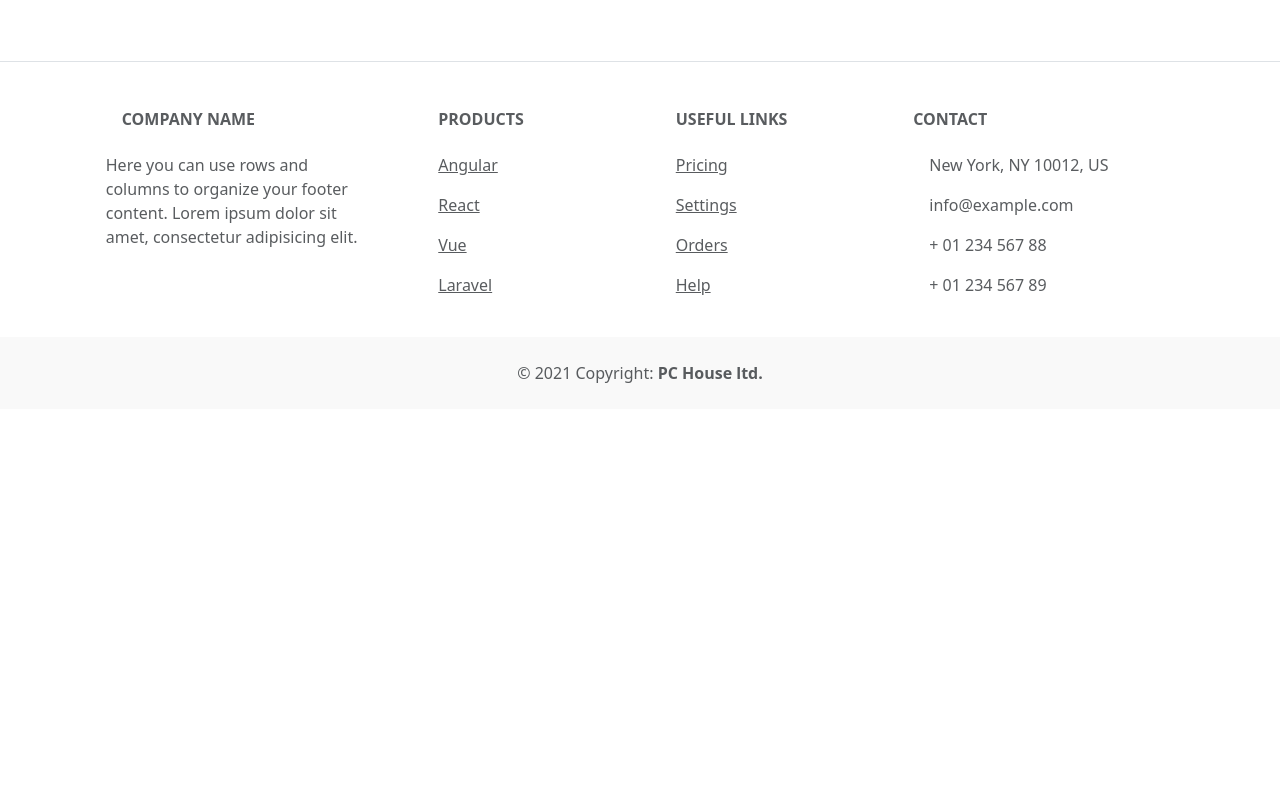
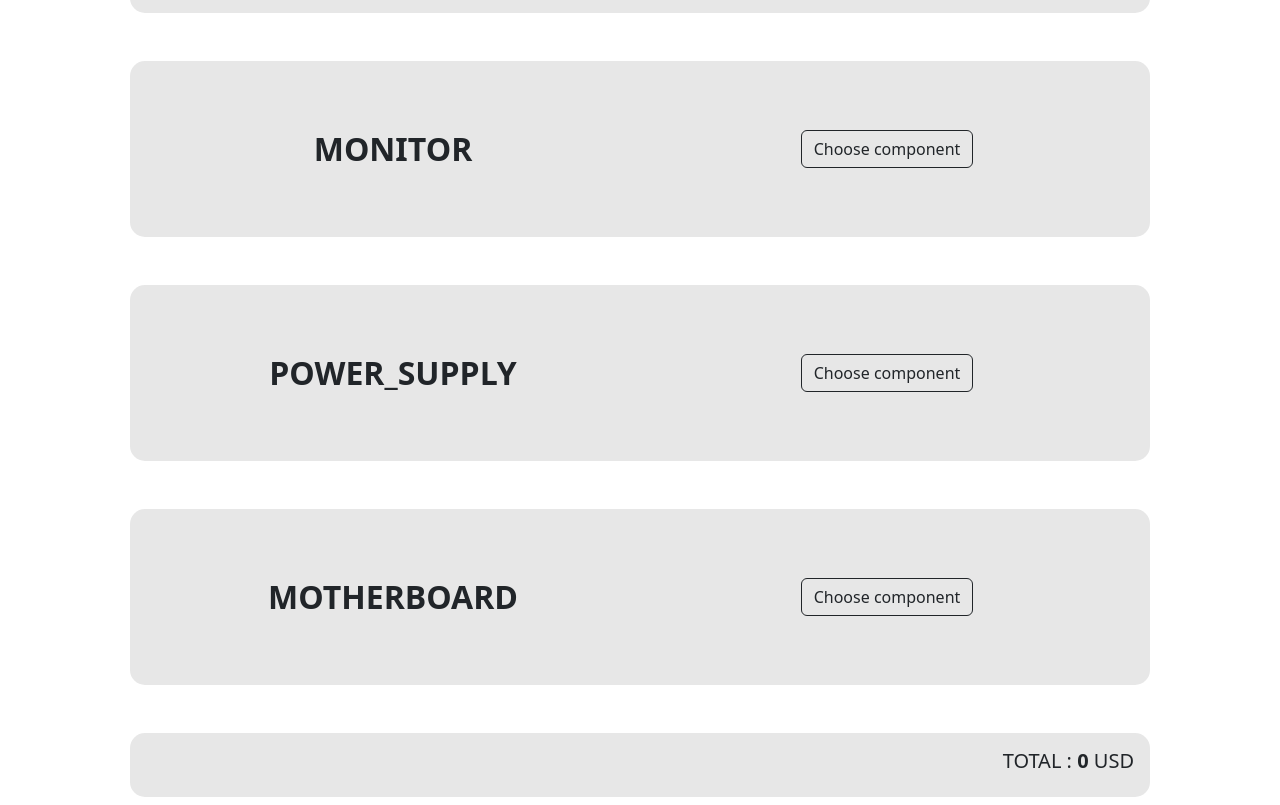
Before and after one commit to ataur39n-sharif/pc-builder, a Next.js app: page /build-pc in a window 1280 px wide. Shown: the part 715-1520 px from the top of the page. Before the commit the page ends 1124 px from the top, so only its background shows below. Built offline with nearby package versions, Linux system fonts and the light colour scheme; no server answers.

Commit message:
pc build page and category page design modify

```diff
--- a/src/pages/build-pc.tsx
+++ b/src/pages/build-pc.tsx
@@ -1,12 +1,27 @@
-import {categoryList, removeFromList} from "@/Redux/features/pcBuildSlice";
-import {Button, Col, Container, Row} from "react-bootstrap";
+import { categoryList, removeFromList } from "@/Redux/features/pcBuildSlice";
+import { Button, Col, Container, Row } from "react-bootstrap";
 import Link from "next/link";
-import {useAppDispatch, useAppSelector} from "@/Redux/hooks";
-import {TProduct} from "@/Redux/features/productsSlice";
+import { useAppDispatch, useAppSelector } from "@/Redux/hooks";
+import { TProduct } from "@/Redux/features/productsSlice";
+import { useEffect, useState } from "react";
 
 export default function BuildPc() {
+    const [total, setTotal] = useState(0)
     const parts = useAppSelector(state => state.pcBuild)
     const dispatch = useAppDispatch()
+
+    useEffect(() => {
+        const list = Object.entries(parts)
+        let tempTotal = 0;
+        for (let i = 0; i < list.length; i++) {
+            const pd = list[i][1]
+            if (pd) {
+                tempTotal += pd?.price as number
+            }
+        }
+        setTotal(tempTotal)
+    }, [parts])
+
     return (
         <Container>
             {
@@ -18,22 +33,26 @@ export default function BuildPc() {
                             {
                                 pd ?
                                     <div className='row m-3 p-3'
-                                         style={{backgroundColor: "#e7e7e7", borderRadius: "15px", maxHeight: "35vh"}}>
+                                        style={{ backgroundColor: "#e7e7e7", borderRadius: "15px", }}>
                                         <div className={'col-sm-12 col-md-4 '}>
                                             <div className={'d-flex justify-content-center align-items-center'}
-                                                 style={{position: "relative"}}>
+                                                style={{ position: "relative" }}>
                                                 <img src={pd.image} alt={pd.name}
-                                                     width={"75%"} style={{maxHeight: '300px'}}/>
+                                                    width={"75%"} style={{ maxHeight: '300px' }} />
                                             </div>
                                         </div>
-                                        <div className={'col-sm-12 col-md-4 text-center'}>
-                                            {pd.category}
+                                        <div className={'col-sm-12 col-md-4 '}>
+                                            <p> <strong>name:</strong>  {pd.name}</p>
+                                            <p className="p-2 bg-dark text-light text-center" style={{fontSize:"1.4em",borderRadius:"25px"}}> <strong>category</strong> : {pd.category.toUpperCase()}</p>
+                                            <p> <strong>price:</strong>  {pd.price} USD</p>
+                                            <p> <strong> status:</strong> {pd.status}</p>
+                                            <p> <strong> rating: </strong>{pd.rating}</p>
                                         </div>
                                         <div
                                             className={'col-sm-12 col-md-4 text-center d-flex justify-content-center align-items-center'}>
                                             <Row>
                                                 <Col md={12}
-                                                     className={'p-2 '}>
+                                                    className={'p-2 '}>
                                                     <Button
                                                         variant={"outline-dark"}
                                                         onClick={() => dispatch(removeFromList(pd))}
@@ -55,29 +74,31 @@ export default function BuildPc() {
                                         </div>
                                     </div>
                                     :
-                                    <div className='row m-5'
-                                         style={{backgroundColor: "#e7e7e7", borderRadius: "15px", maxHeight: "35vh"}}>
+                                    <div className='row m-5 p-3 text-center'
+                                        style={{ backgroundColor: "#e7e7e7", borderRadius: "15px", maxHeight: "35vh" }}>
 
-                                        <div className={'col-sm-12 col-md-6'}>
-                                            <div style={{position: "relative", maxHeight: ""}}>
-                                                <h1>{category}</h1>
+                                        <div className={'col-sm-12 col-md-6 p-5'}>
+                                            <div style={{ position: "relative", fontSize: "2em" }}>
+                                                <strong>{category.toUpperCase()}</strong>
                                             </div>
                                         </div>
-                                        <div className={'col-sm-12 col-md-3'}>
-                                            details
-                                        </div>
-                                        <div className={'col-sm-12 col-md-3'}>
-                                            <Link href={`/products/${category}`}>Choose component</Link>
+                                        <div className={'col-sm-12 col-md-6  d-flex justify-content-center align-items-center'}>
+                                            <Link href={`/products/${category}`}>
+
+                                                <Button variant="outline-dark">Choose component</Button>
+                                            </Link>
                                         </div>
                                     </div>
                             }
-
-
                         </div>
 
                     )
                 })
             }
+            <div className='row m-5'
+                style={{ backgroundColor: "#e7e7e7", borderRadius: "15px", maxHeight: "25vh" }}>
+                <h5 className="text-end p-3">TOTAL : <strong>{total}</strong> USD</h5>
+            </div>
         </Container>
     )
 }
```
Also changed, not shown: src/pages/products/[category].tsx (+21 -23 lines).
